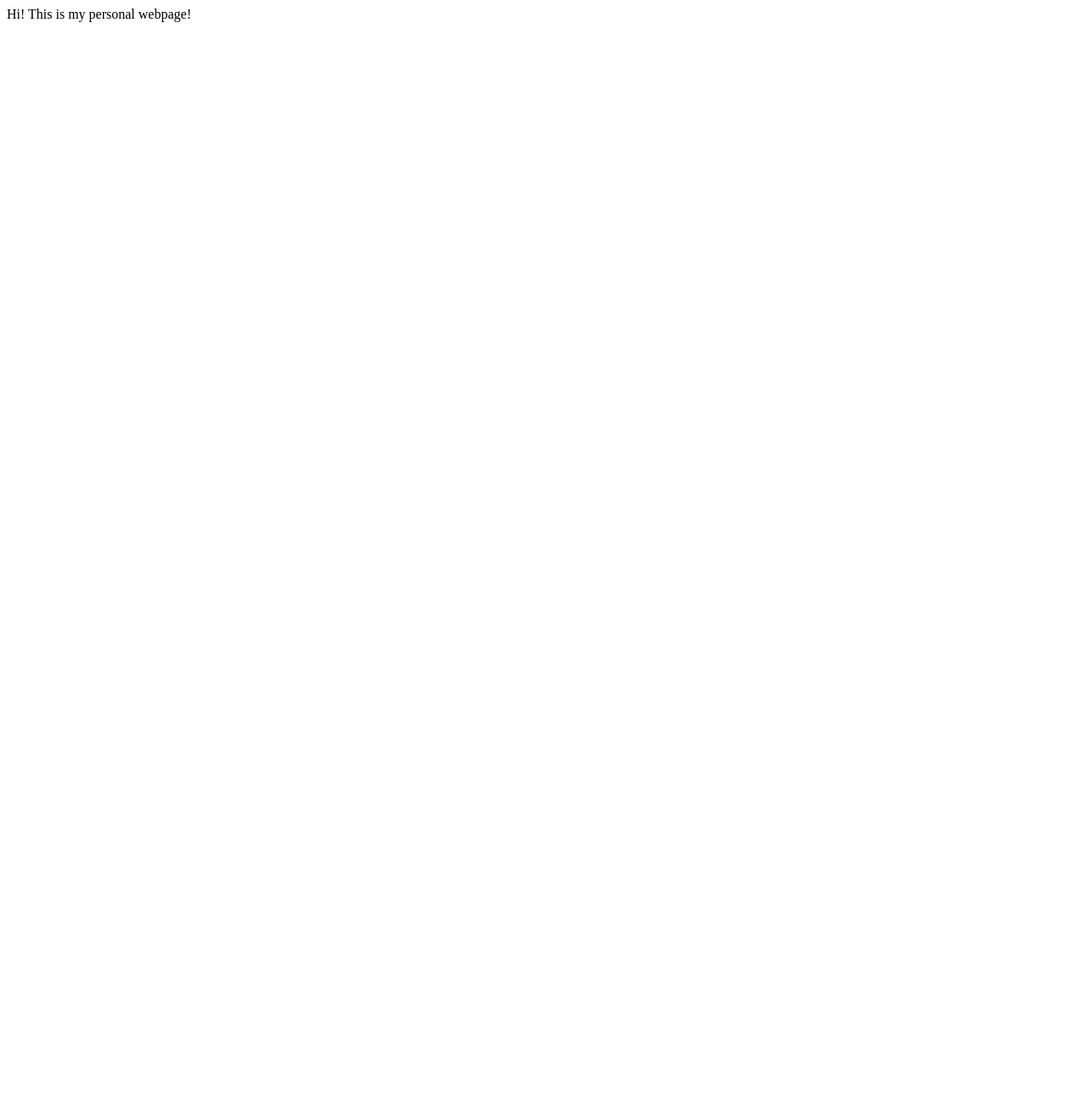
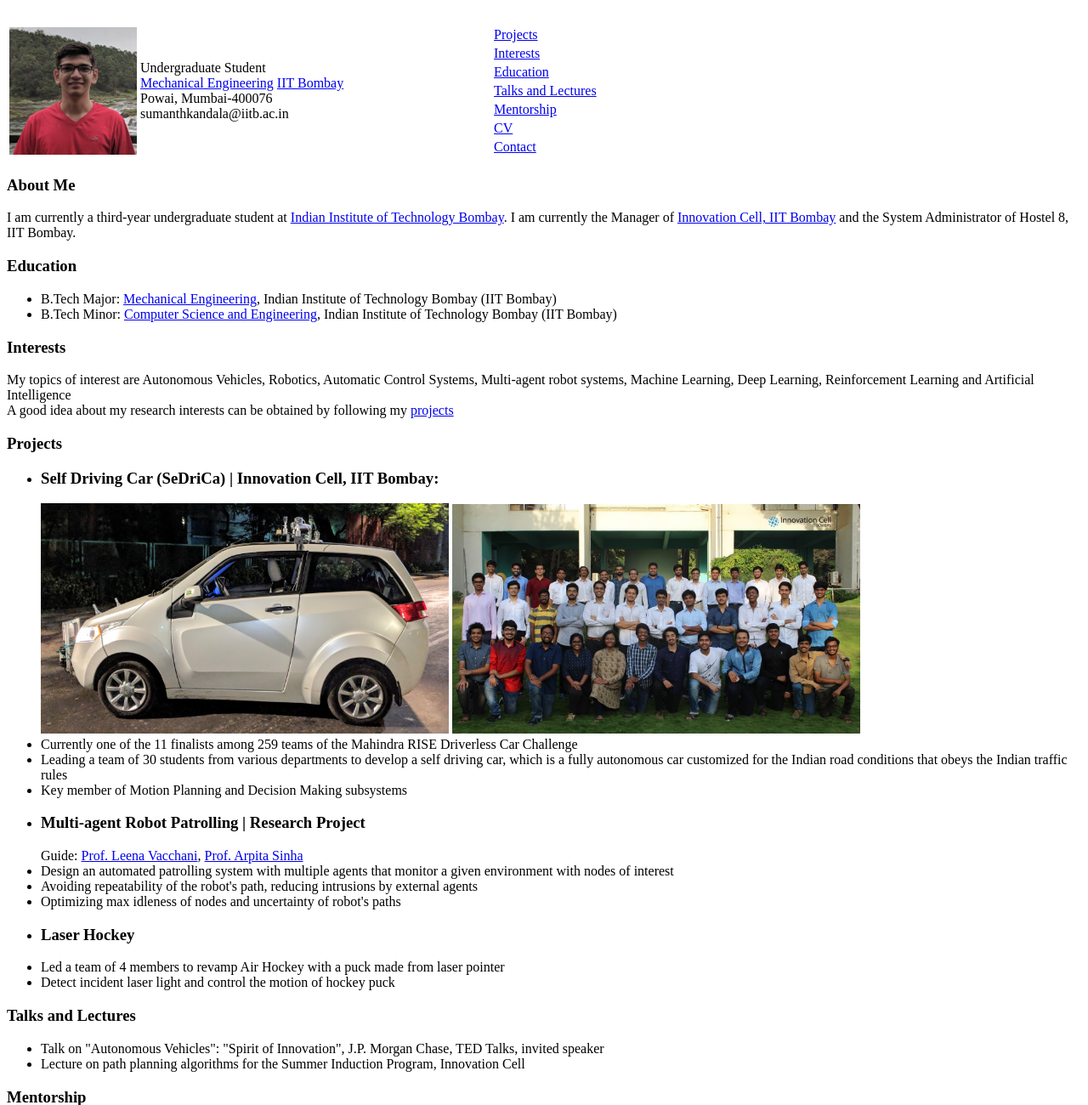
Before and after one commit to sumanthkandala/sumanthkandala.github.io, a plain HTML site: page index.html in a window 1280 px wide. Shown: the top 1300 px of the page at 85% size. Before the commit the page ends 800 px from the top, so only its background shows below. Drawn offline with Linux system fonts and the light colour scheme.

Commit message:
Add files via upload

```diff
--- a/index.html
+++ b/index.html
@@ -1 +1,136 @@
-Hi! This is my personal webpage!
+<!doctype html public "-//w3c//dtd html 4.0 transitional//en">
+<html>
+<head>
+   <meta http-equiv="Content-Type" content="text/html; charset=iso-8859-1">
+   <title>Sumanth Kandala</title>
+<!-- Changed by: Sumanth Kandala,  22-Aug-2018 -->
+<link href="css/main.css" rel="stylesheet">
+</head>
+<body>
+<br>
+<table>
+<tr>
+<td>
+<img SRC="sumanth.jpg" width="150"><br/></td>
+<td width="409" height="155">
+Undergraduate Student
+<br>
+<a href="http://www.me.iitb.ac.in/">Mechanical Engineering</a>
+<a href="http://www.iitb.ac.in">IIT Bombay</a>
+<br>
+Powai, Mumbai-400076
+<br>
+sumanthkandala@iitb.ac.in
+</td>
+
+
+
+<td>
+<table>
+<tr>
+<td ><a href="#projects"> Projects</a></td>
+</tr>
+<tr>
+<td ><a href="#research">Interests</a></td>
+</tr>
+<tr>
+<td><a href="#edu"> Education</td>
+</tr>
+<tr>
+<td ><a href="#talks">Talks and Lectures</a></td>
+</tr>
+<tr>
+<td ><a href="#mentorship">Mentorship</a></td>
+</tr>
+<tr>
+<td ><a href="resume.pdf">CV</a></td>
+</tr>
+<tr>
+<td ><a href="#contact">Contact</a></td>
+</tr>
+</table>
+</td>
+</tr>
+</table>
+
+<p>
+<a name="about"></a>
+<h3>About Me</h3>
+<p>
+I am currently a third-year undergraduate student at <a href="https:/iitb.ac.in/"> Indian Institute of Technology Bombay</a>. I am currently the Manager of <a href="http://umiciitb.com/">Innovation Cell, IIT Bombay</a> and the System Administrator of Hostel 8, IIT Bombay.
+
+
+<a name="edu"></a>
+<h3>
+Education</h3>
+<ul>
+<li>
+B.Tech Major: <a href="http://www.me.iitb.ac.in/">Mechanical Engineering</a>,
+Indian Institute of Technology Bombay (IIT Bombay)</li>
+<li>
+B.Tech Minor: <a href="https://www.cse.iitb.ac.in/">Computer Science and Engineering</a>,
+Indian Institute of Technology Bombay (IIT Bombay)
+</li>
+</ul>
+
+<a name="research"</a>
+<h3> Interests</h3>
+
+My topics of interest are Autonomous Vehicles, Robotics, Automatic Control Systems, Multi-agent robot systems, Machine Learning, Deep Learning, Reinforcement Learning and Artificial Intelligence
+<br>
+A good idea about my research interests can be obtained by following
+my <a href="#projects">projects</a>
+
+<a name="projects"></a>
+<h3>Projects</h3>
+<ul class="unstyled">
+	<li>
+		<h3 href="http://umiciitb.com/rise.html">Self Driving Car (SeDriCa) | Innovation Cell, IIT Bombay:</h3>
+		<td>
+		<img SRC="sedrica.jpg" href="http://umiciitb.com/rise.html" width="480"></td>		<td>
+		<img SRC="umic.jpg" href="http://umiciitb.com/rise.html" width="480"><br/></td>
+			<li> Currently one of the 11 finalists among 259 teams of the Mahindra RISE Driverless Car Challenge</li>
+			<li> Leading a team of 30 students from various departments to develop a self driving car, which is a fully autonomous car customized for the Indian road conditions that obeys the Indian traffic rules</li>
+			<li> Key member of Motion Planning and Decision Making subsystems</li>
+	</li>
+	<li>
+		<h3>Multi-agent Robot Patrolling | Research Project</h3>
+		Guide: <a href="http://www.sc.iitb.ac.in/~leena/">Prof. Leena Vacchani</a>, <a href="http://www.sc.iitb.ac.in/~asinha/">Prof. Arpita Sinha</a>
+		<li>Design an automated patrolling system with multiple agents that monitor a given environment with nodes of interest</li>
+		<li>Avoiding repeatability of the robot's path, reducing intrusions by external agents</li>
+		<li>Optimizing max idleness of nodes and uncertainty of robot's paths</li>
+	</li>
+	<li>
+		<h3>Laser Hockey</h3>
+		<li>Led a team of 4 members to revamp Air Hockey with a puck made from laser pointer</li>
+		<li>Detect incident laser light and control the motion of hockey puck</li>
+	</li>
+</ul>
+<a name="talks"></a> <h3> Talks and Lectures</h3>
+<ul>
+<li>Talk on "Autonomous Vehicles": "Spirit of Innovation", J.P. Morgan Chase, TED Talks, invited speaker</li>
+<li>Lecture on path planning algorithms for the Summer Induction Program, Innovation Cell</li>
+</ul>
+
+</ul>
+<a name="mentorship"></a> <h3>Mentorship</h3>
+<ul>
+<li>Department Academic Mentor at Mechanical Engineering, IIT Bombay</li>
+<li>Institute Technical Summer Project Mentor:
+	<ul>
+		<li>Reconstructing surfaces by depth data acquisition using LiDAR data</li>
+		<li>Snake bot created by first-year undergrads</li>
+	</ul>
+</li>
+</ul>
+
+<p>
+<a name="contact"></a>
+<h3>Contact</h3>
+<p>
+Phone: +91 - 9920662603<br>
+Email: sumanthkandala99@gmail.com<br>
+Alt. Email: sumanthkandala@iitb.ac.in<br>
+LinkedIn: <a href="https://www.linkedin.com/in/sumanthkandala/">https://www.linkedin.com/in/sumanthkandala/<a>
+</body>
+</html>
```
Also changed, not shown: sedrica.jpg (added), sumanth.jpg (added), umic.jpg (added).
